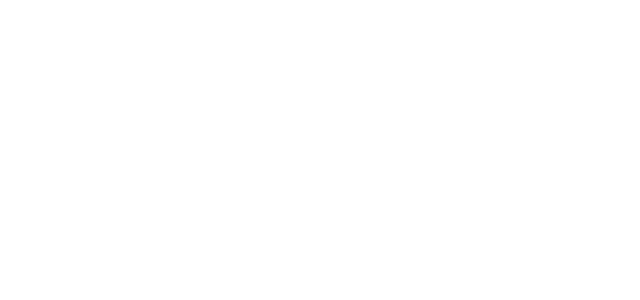
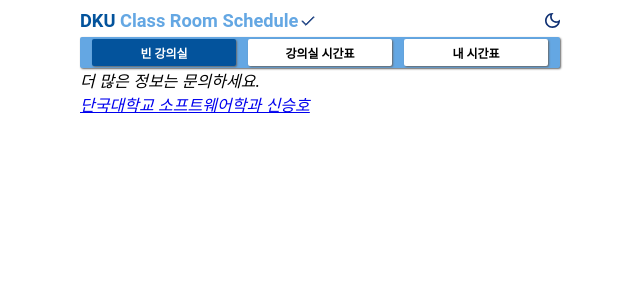
Before and after one commit to ellen24k/opensw, a React (Create React App) app in the folder frontend/: page /MySchedulePage in a window 1280 px wide. Shown: the top 300 px of the page, without its empty margins (320-960 px from the left). Built offline with nearby package versions, Linux system fonts and the light colour scheme; a web font is replaced by a local one.

Commit message:
psmsq4: Add NaviBar EventHandler

```diff
--- a/frontend/src/App.js
+++ b/frontend/src/App.js
@@ -2,15 +2,16 @@
 import React from 'react';
 import { BrowserRouter as Router, Route, Routes, Link } from 'react-router-dom';
 import ClassroomSchedule from './components/ClassroomSchedule';
-import { useEffect } from "react";
+import { useEffect, useReducer } from "react";
 import IntroPage from './components/IntroPage.js';
 import FindEmptyClassPage from './components/FindEmptyClassPage.js'
 import ViewClassSchedulePage from "./components/ViewClassSchedulePage.js";
 import MySchedulePage from "./components/MySchedulePage.js"
-
+import { SelectedOptionIdProvider } from './components/NaviContext.js';
 
 function App() {
   return (
+    <SelectedOptionIdProvider>
       <Router>
         <div className="App">
           <Routes>
@@ -22,6 +23,7 @@ function App() {
           </Routes>
         </div>
       </Router>
+    </SelectedOptionIdProvider>
   );
 }
 
--- a/frontend/src/components/FindEmptyClassPage.js
+++ b/frontend/src/components/FindEmptyClassPage.js
@@ -1,5 +1,15 @@
+/* 기능: 빈 강의실 */
+
+import MainFrame from "./MainFrame.js";
+import NaviBar from "./NaviBar.js";
+
 function FindEmptyClassPage() {
-
+    return (
+        <MainFrame>
+            <NaviBar />
+            {/* 여기에 코드를 작성해주세요. */}
+        </MainFrame>
+    )
 }
 
 export default FindEmptyClassPage;
--- a/frontend/src/components/IntroPage.js
+++ b/frontend/src/components/IntroPage.js
@@ -4,11 +4,9 @@ import NaviBar from "./NaviBar.js"
 import { useState } from "react";
 
 function IntroPage() {
-    const [selectedOptionId, setSelectedOptionId] = useState(0);
-
     return (
         <MainFrame>
-            <NaviBar selectedOptionId={selectedOptionId}></NaviBar>
+            <NaviBar />
         </MainFrame>
     )
 }
--- a/frontend/src/components/MySchedulePage.js
+++ b/frontend/src/components/MySchedulePage.js
@@ -1,7 +1,15 @@
+/* 기능: 내 시간표 */
+
+import MainFrame from "./MainFrame.js";
+import NaviBar from "./NaviBar.js";
+
 function MySchedulePage() {
     return (
-        <div></div>
-    );
+        <MainFrame>
+            <NaviBar />
+            {/* 여기에 코드를 작성해주세요. */}
+        </MainFrame>
+    )
 }
 
 export default MySchedulePage;
--- a/frontend/src/components/NaviBar.js
+++ b/frontend/src/components/NaviBar.js
@@ -1,17 +1,18 @@
 import styles from "../styles/NaviBar.module.css";
-import { useState } from "react";
+import { useState, useContext } from "react";
+import { SelectedOptionIdContext, SelectedOptionIdSetterContext } from "./NaviContext";
 import clsx from "clsx"; // css를 쉽게 다룰 수 있게 하는 라이브러리
 import { BrowserRouter as Router, Route, Routes, Link } from 'react-router-dom';
 
 const options = {
     "find_empty_class": {
         "id": 0,
-        "name": "건물별 빈 강의실 조회",
+        "name": "빈 강의실",
         "link": "/FindEmptyClassPage",
     },
     "view_class_schedule": {
         "id": 1,
-        "name": "강의실 일주 시간표",
+        "name": "강의실 시간표",
         "link": "/ViewClassSchedulePage",
     },
     "my_schedule": {
@@ -23,7 +24,14 @@ const options = {
 
 const iterableOptions = Object.entries(options);
 
-function NaviBar({ selectedOptionId }) {
+function NaviBar() {
+    const selectedOptionId = useContext(SelectedOptionIdContext)
+    const setSelectedOptionId = useContext(SelectedOptionIdSetterContext)
+
+    function handleClickNaviItem(e) {
+        setSelectedOptionId(parseInt(e.target.id))
+    }
+
     const LinkSelectedClass = clsx(styles.LinkItem, styles.LinkSelected) // 여러 조건 선택자와 같은 효과
     const LinkNotSelectedClass = clsx(styles.LinkItem, styles.LinkNotSelected)
 
@@ -32,7 +40,7 @@ function NaviBar({ selectedOptionId }) {
             {iterableOptions.map((item, i) => {
                 return <div key={item[1]["id"]} className={
                     selectedOptionId == i ? LinkSelectedClass : LinkNotSelectedClass
-                }><Link to={item[1]["link"]} className={styles.RemoveLinkDeco}>{item[1]["name"]}</Link></div>
+                }><Link id={item[1]["id"]} to={item[1]["link"]} className={styles.RemoveLinkDeco} onClick={handleClickNaviItem}>{item[1]["name"]}</Link></div>
             })}
         </div>
     );
--- /dev/null
+++ b/frontend/src/components/NaviContext.js
@@ -0,0 +1,16 @@
+import { useState, createContext } from "react";
+
+export const SelectedOptionIdContext = createContext(null);
+export const SelectedOptionIdSetterContext = createContext(null);
+
+export function SelectedOptionIdProvider({ children }) {
+    const [selectedOptionId, setSelectedOptionId] = useState(0);
+
+    return (
+        <SelectedOptionIdContext.Provider value={selectedOptionId}>
+            <SelectedOptionIdSetterContext.Provider value={setSelectedOptionId}>
+                {children}
+            </SelectedOptionIdSetterContext.Provider>
+        </SelectedOptionIdContext.Provider>
+    );
+}
--- a/frontend/src/components/ViewClassSchedulePage.js
+++ b/frontend/src/components/ViewClassSchedulePage.js
@@ -1,7 +1,15 @@
+/* 기능: 강의실 시간표 */
+
+import MainFrame from "./MainFrame.js";
+import NaviBar from "./NaviBar.js";
+
 function ViewClassSchedulePage() {
     return (
-        <div></div>
-    );
+        <MainFrame>
+            <NaviBar />
+            {/* 여기에 코드를 작성해주세요. */}
+        </MainFrame>
+    )
 }
 
 export default ViewClassSchedulePage;
```
Lines whose indentation alone changed are shown as unchanged.
